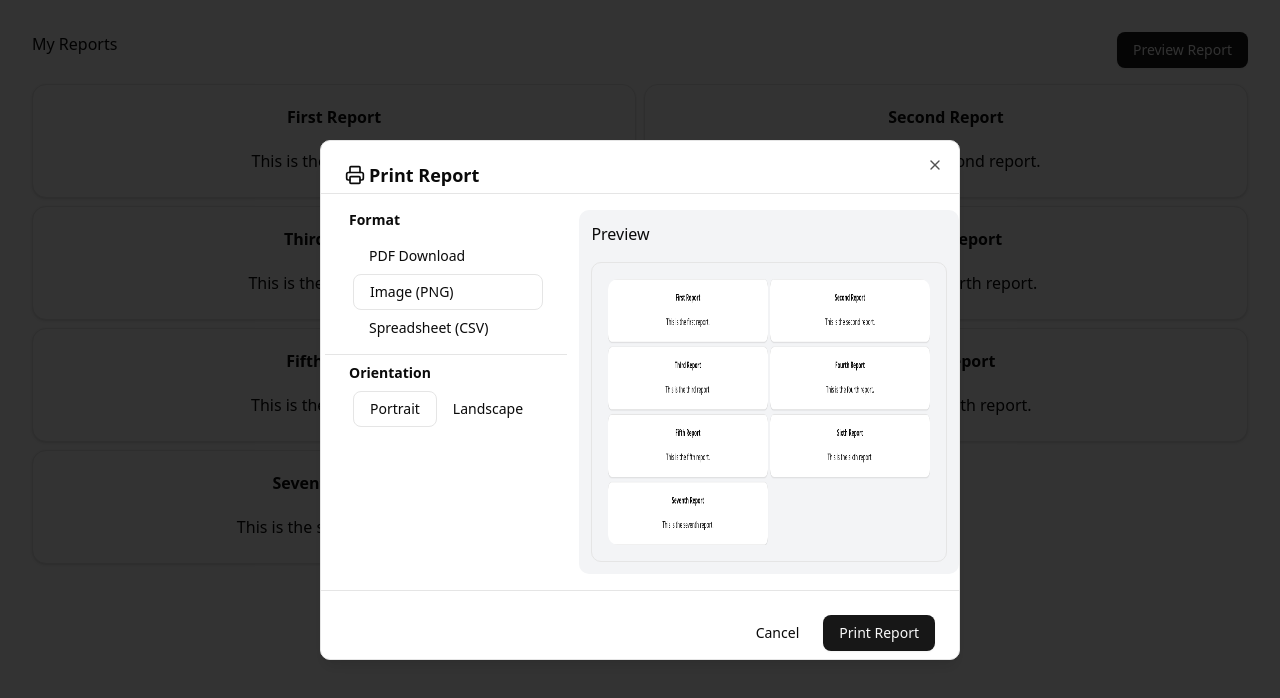
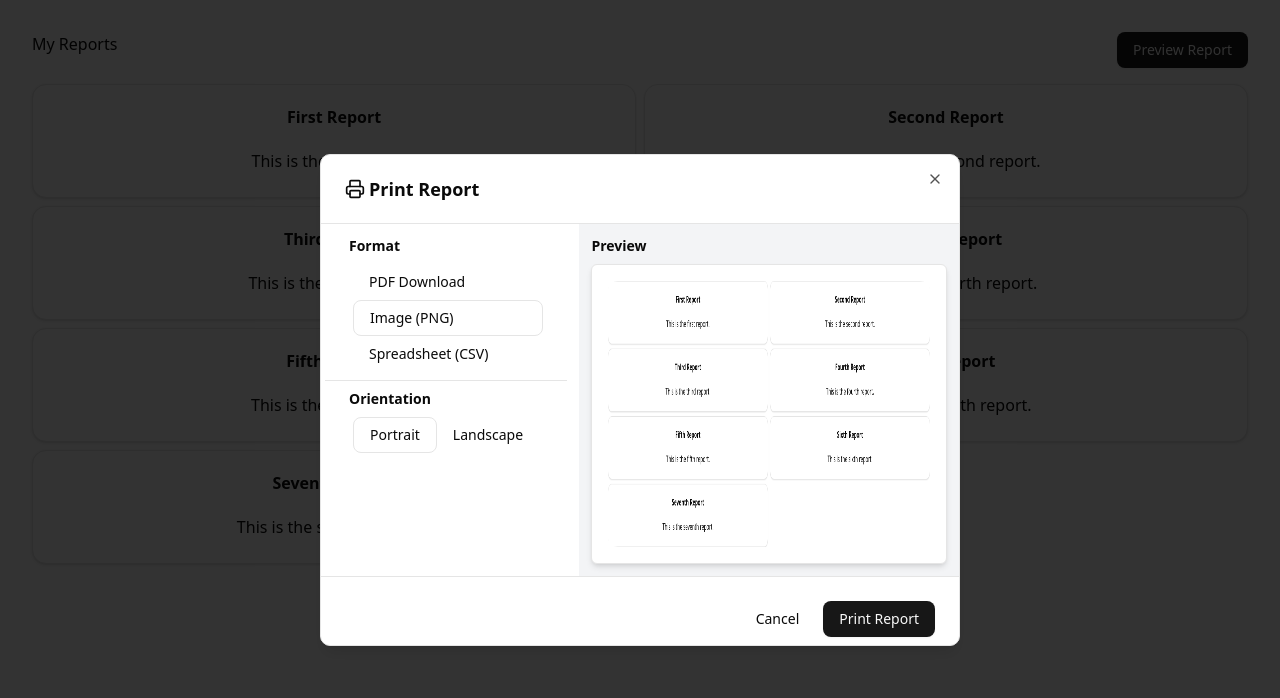
Before and after one commit to kennethlili/modal-preview, a React (Vite) app: page / in a window 1280 px wide. Both pictures are taken after a click on the button "Preview Report". Shown: the top 698 px of the page. Built offline with nearby package versions, Linux system fonts and the light colour scheme.

Commit message:
feat(UI): enhance preview report modal layout and styling

```diff
--- a/src/components/previewReportModal.tsx
+++ b/src/components/previewReportModal.tsx
@@ -120,21 +120,20 @@ export function PreviewReportModal({
         <DialogHeader className="pb-2 ">
           <div className="flex flex-row gap-1 items-center">
             <Printer className="h-5 w-5" />
-
             <DialogTitle>Print Report</DialogTitle>
           </div>
         </DialogHeader>
         <DialogBody className="grid grid-cols-1 sm:grid-cols-5">
-          <div className="sm:col-span-2 flex flex-col gap-2 px-1">
+          <div className="sm:col-span-2 flex flex-col gap-2 px-1 pt-3">
             <PreviewReportFormatSection format={format} setFormat={setFormat} />
             <PreviewReportOrientationSection
               orientation={orientation}
               setOrientation={setOrientation}
             />
           </div>
-          <div className="sm:col-span-3 bg-gray-100 p-3 rounded-lg sm:mt-0 mt-4">
-            <div>Preview</div>
-            <div className="mt-4 border p-4 rounded-lg text-center w-full h-[300px]">
+          <div className="sm:col-span-3 bg-gray-100 p-3 sm:mt-0 mt-4 ">
+            <h3 className="mb-2">Preview</h3>
+            <div className="border p-4 rounded-sm text-center w-full h-[300px] bg-white shadow-md">
               {isLoading ? (
                 <div className="flex items-center justify-center h-32">
                   <Loader className="h-8 w-8 animate-spin text-gray-500" />
--- a/src/components/ui/dialog.tsx
+++ b/src/components/ui/dialog.tsx
@@ -75,7 +75,7 @@ function DialogHeader({ className, ...props }: React.ComponentProps<"div">) {
     <div
       data-slot="dialog-header"
       className={cn(
-        "flex flex-col gap-2 text-center sm:text-left pt-6 px-6 border-b",
+        "flex flex-col gap-2 text-center sm:text-left pt-6 px-6",
         className
       )}
       {...props}
@@ -87,7 +87,7 @@ function DialogBody({ className, ...props }: React.ComponentProps<"div">) {
   return (
     <div
       data-slot="dialog-footer"
-      className={cn("flex flex-col gap-2", className)}
+      className={cn("flex flex-col gap-2 border-y", className)}
       {...props}
     />
   );
@@ -98,7 +98,7 @@ function DialogFooter({ className, ...props }: React.ComponentProps<"div">) {
     <div
       data-slot="dialog-footer"
       className={cn(
-        "flex flex-col-reverse gap-2 sm:flex-row sm:justify-end py-2 pt-6 px-6 border-t",
+        "flex flex-col-reverse gap-2 sm:flex-row sm:justify-end py-2 px-6",
         className
       )}
       {...props}
```
